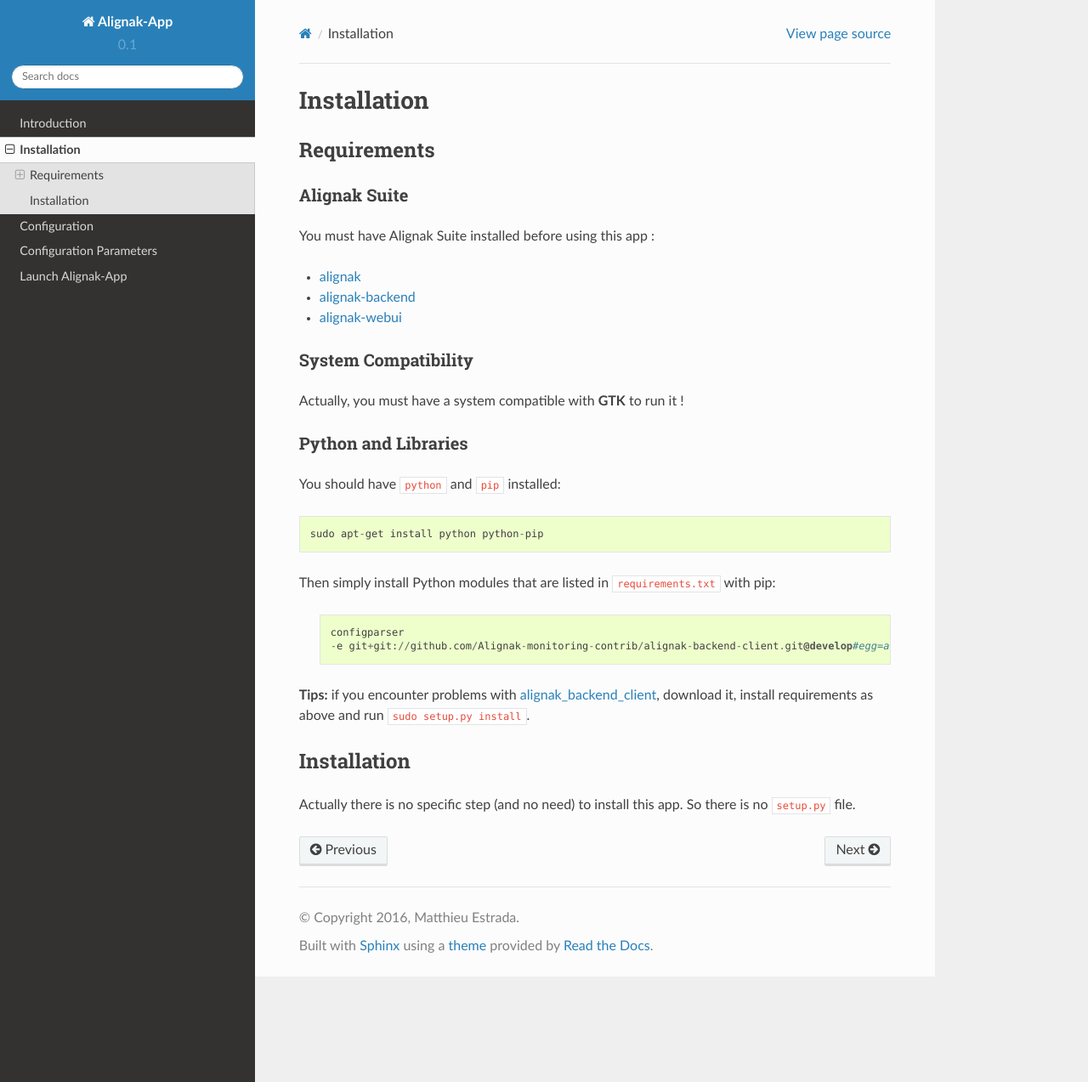
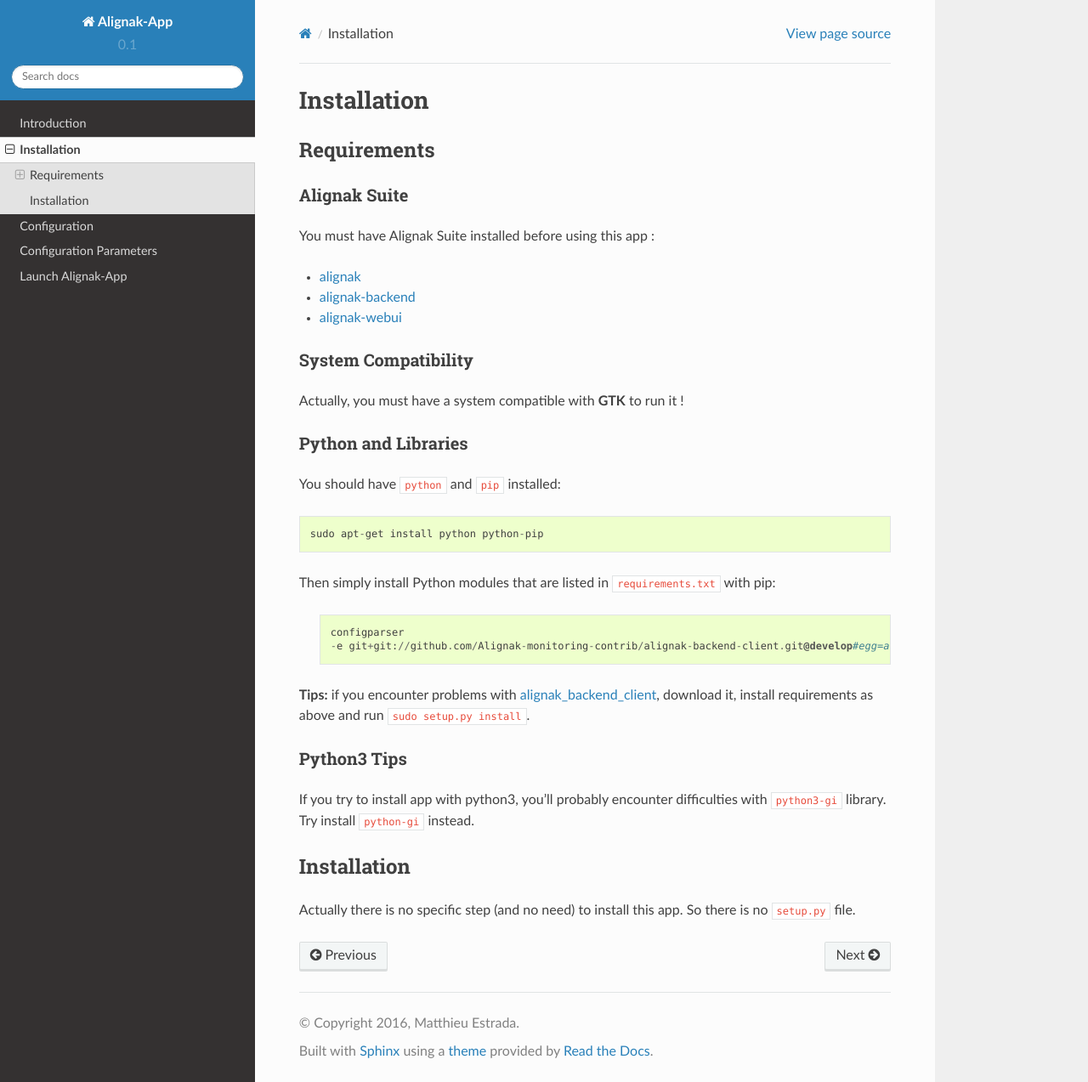
Before and after one commit to Alignak-monitoring-contrib/alignak-app, a Sphinx documentation site: the page built from docs/install.rst, in a window 1280 px wide and 1273 px high. Shown: the whole window at 85% size. Built offline with Sphinx 7.4.7 and the Read the Docs theme 2.0.0, drawn with Linux system fonts in a browser that asks for light colours.

Commit message:
Update docs for python-gi

```diff
--- a/docs/install.rst
+++ b/docs/install.rst
@@ -33,6 +33,11 @@
 
 **Tips:** if you encounter problems with `alignak_backend_client`_, download it, install requirements as above and run ``sudo setup.py install``.
 
+Python3 Tips
+~~~~~~~~~~~~
+
+If you try to install app with python3, you'll probably encounter difficulties with ``python3-gi`` library. Try install ``python-gi`` instead.
+
 Installation
 ------------
 
```
